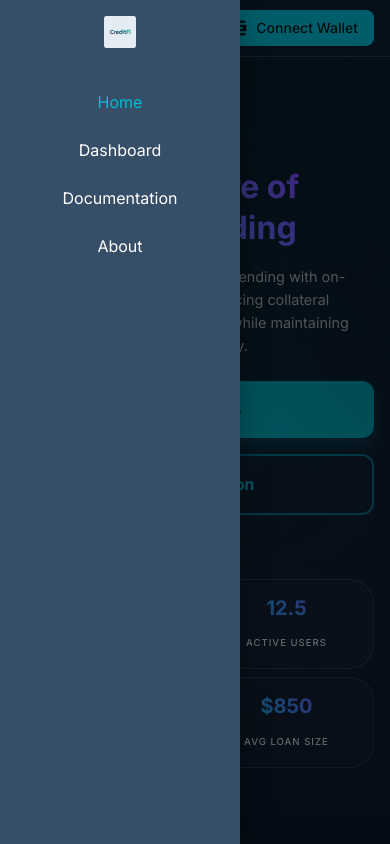
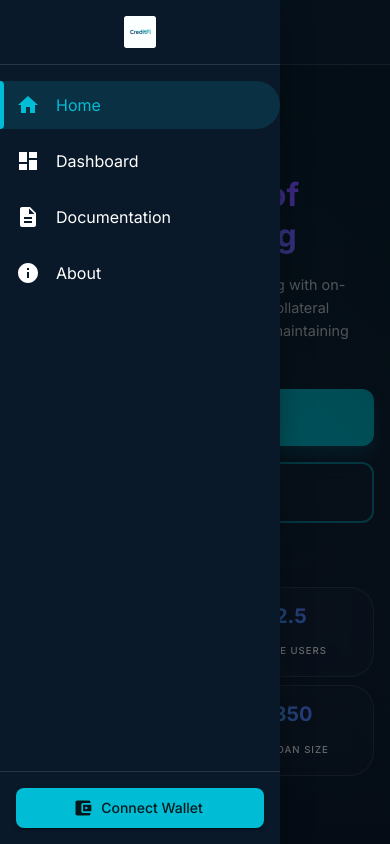
Before and after one commit to alefly28/CreditFi, a React (Create React App) app in the folder creditfi-frontend/: page / in a window 390 px wide. Both pictures are taken after a click on the button "open drawer". Shown: the top 844 px of the page. Built offline with nearby package versions, Linux system fonts and the light colour scheme; what @web3-react/core would draw is missing.

Commit message:
Fix: Improve mobile navigation and logo design

```diff
--- a/creditfi-frontend/src/components/Layout/Navbar.js
+++ b/creditfi-frontend/src/components/Layout/Navbar.js
@@ -11,12 +11,19 @@ import {
   Drawer,
   List,
   ListItem,
+  ListItemIcon,
   ListItemText,
-  useMediaQuery
+  useMediaQuery,
+  Divider,
+  Typography
 } from '@mui/material';
 import { Link, useLocation } from 'react-router-dom';
 import MenuIcon from '@mui/icons-material/Menu';
 import AccountBalanceWalletIcon from '@mui/icons-material/AccountBalanceWallet';
+import HomeIcon from '@mui/icons-material/Home';
+import DashboardIcon from '@mui/icons-material/Dashboard';
+import DescriptionIcon from '@mui/icons-material/Description';
+import InfoIcon from '@mui/icons-material/Info';
 import Logo from '../Logo/Logo';
 
 const Navbar = () => {
@@ -32,10 +39,10 @@ const Navbar = () => {
   };
 
   const navItems = [
-    { title: 'Home', path: '/' },
-    { title: 'Dashboard', path: '/dashboard' },
-    { title: 'Documentation', path: '/docs' },
-    { title: 'About', path: '/about' }
+    { title: 'Home', path: '/', icon: <HomeIcon /> },
+    { title: 'Dashboard', path: '/dashboard', icon: <DashboardIcon /> },
+    { title: 'Documentation', path: '/docs', icon: <DescriptionIcon /> },
+    { title: 'About', path: '/about', icon: <InfoIcon /> }
   ];
 
   const connectWallet = async () => {
@@ -69,23 +76,88 @@ const Navbar = () => {
   };
 
   const drawer = (
-    <Box onClick={handleDrawerToggle} sx={{ textAlign: 'center' }}>
-      <Box sx={{ my: 2 }}>
+    <Box sx={{
+      height: '100%',
+      display: 'flex',
+      flexDirection: 'column',
+      background: theme.palette.background.default
+    }}>
+      <Box sx={{
+        p: 2,
+        display: 'flex',
+        alignItems: 'center',
+        justifyContent: 'center',
+        borderBottom: `1px solid ${theme.palette.divider}`
+      }}>
         <Logo variant="small" />
       </Box>
-      <List>
+
+      <List sx={{ flexGrow: 1, pt: 2 }}>
         {navItems.map((item) => (
-          <ListItem key={item.title} component={Link} to={item.path}>
+          <ListItem
+            key={item.title}
+            component={Link}
+            to={item.path}
+            onClick={handleDrawerToggle}
+            sx={{
+              mb: 1,
+              borderRadius: '0 24px 24px 0',
+              mr: 2,
+              position: 'relative',
+              '&:hover': {
+                backgroundColor: 'rgba(0, 188, 212, 0.08)',
+              },
+              ...(location.pathname === item.path && {
+                backgroundColor: 'rgba(0, 188, 212, 0.15)',
+                '&::before': {
+                  content: '""',
+                  position: 'absolute',
+                  left: 0,
+                  top: 0,
+                  bottom: 0,
+                  width: 4,
+                  backgroundColor: theme.palette.primary.main,
+                  borderRadius: '0 4px 4px 0'
+                }
+              })
+            }}
+          >
+            <ListItemIcon sx={{
+              minWidth: 40,
+              color: location.pathname === item.path ? theme.palette.primary.main : 'inherit'
+            }}>
+              {item.icon}
+            </ListItemIcon>
             <ListItemText
               primary={item.title}
               sx={{
-                color: location.pathname === item.path ? theme.palette.primary.main : 'inherit',
-                textAlign: 'center'
+                color: location.pathname === item.path ? theme.palette.primary.main : 'inherit'
               }}
             />
           </ListItem>
         ))}
       </List>
+
+      <Box sx={{ p: 2, borderTop: `1px solid ${theme.palette.divider}` }}>
+        <Button
+          fullWidth
+          variant="contained"
+          startIcon={<AccountBalanceWalletIcon />}
+          onClick={connectWallet}
+          sx={{
+            py: 1,
+            background: theme.palette.primary.main,
+            '&:hover': {
+              background: theme.palette.primary.dark,
+            },
+          }}
+        >
+          {walletAddress
+            ? `${walletAddress.slice(0, 6)}...${walletAddress.slice(-4)}`
+            : 'Connect Wallet'
+          }
+        </Button>
+      </Box>
     </Box>
   );
 
@@ -101,22 +173,34 @@ const Navbar = () => {
           backgroundColor: 'rgba(19, 47, 76, 0.4)',
         }}
       >
-        <Toolbar sx={{ justifyContent: 'space-between' }}>
+        <Toolbar sx={{
+          justifyContent: 'space-between',
+          minHeight: { xs: '64px', sm: '70px' }
+        }}>
+          <Box sx={{
+            display: 'flex',
+            alignItems: 'center',
+            gap: 2
+          }}>
             {isMobile && (
               <IconButton
                 color="inherit"
                 aria-label="open drawer"
                 edge="start"
                 onClick={handleDrawerToggle}
-              sx={{ mr: 2 }}
               >
                 <MenuIcon />
               </IconButton>
             )}
 
-          <Link to="/" style={{ textDecoration: 'none' }}>
+            <Link to="/" style={{
+              textDecoration: 'none',
+              display: 'flex',
+              alignItems: 'center'
+            }}>
               <Logo variant={isMobile ? 'small' : 'default'} />
             </Link>
+          </Box>
 
           {!isMobile && (
             <Box sx={{ display: 'flex', gap: 2 }}>
@@ -125,6 +209,7 @@ const Navbar = () => {
                   key={item.title}
                   component={Link}
                   to={item.path}
+                  startIcon={item.icon}
                   sx={{
                     color: location.pathname === item.path ? theme.palette.primary.main : 'inherit',
                     '&:hover': {
@@ -138,12 +223,12 @@ const Navbar = () => {
             </Box>
           )}
 
+          {!isMobile && (
             <Button
               variant="contained"
               startIcon={<AccountBalanceWalletIcon />}
               onClick={connectWallet}
               sx={{
-              ml: 2,
                 background: theme.palette.primary.main,
                 '&:hover': {
                   background: theme.palette.primary.dark,
@@ -155,6 +240,7 @@ const Navbar = () => {
                 : 'Connect Wallet'
               }
             </Button>
+          )}
         </Toolbar>
       </AppBar>
 
@@ -164,14 +250,19 @@ const Navbar = () => {
         open={mobileOpen}
         onClose={handleDrawerToggle}
         ModalProps={{
-          keepMounted: true, // Better open performance on mobile.
+          keepMounted: true, // Better open performance on mobile
+        }}
+        PaperProps={{
+          sx: {
+            width: 280,
+            backgroundColor: theme.palette.background.default,
+            backgroundImage: 'none'
+          }
         }}
         sx={{
           display: { xs: 'block', md: 'none' },
           '& .MuiDrawer-paper': {
             boxSizing: 'border-box',
-            width: 240,
-            backgroundColor: theme.palette.background.paper,
           },
         }}
       >
--- a/creditfi-frontend/src/components/Logo/Logo.js
+++ b/creditfi-frontend/src/components/Logo/Logo.js
@@ -1,9 +1,9 @@
 import React from 'react';
-import { Box } from '@mui/material';
+import { Box, useTheme } from '@mui/material';
 
 const Logo = ({ variant = 'default', sx = {} }) => {
+  const theme = useTheme();
   const isSmall = variant === 'small';
-  const height = isSmall ? 32 : 45;
 
   return (
     <Box
@@ -11,12 +11,14 @@ const Logo = ({ variant = 'default', sx = {} }) => {
       src="/logo.png"
       alt="CreditFi Logo"
       sx={{
-        height: height,
+        height: isSmall ? 32 : { xs: 32, sm: 40, md: 45 },
         width: 'auto',
         objectFit: 'contain',
-        transition: 'transform 0.2s ease-in-out',
+        transition: 'all 0.2s ease-in-out',
+        filter: 'brightness(1.1)',
         '&:hover': {
           transform: 'scale(1.02)',
+          filter: 'brightness(1.2)',
         },
         ...sx
       }}
```
Lines whose indentation alone changed are shown as unchanged.
